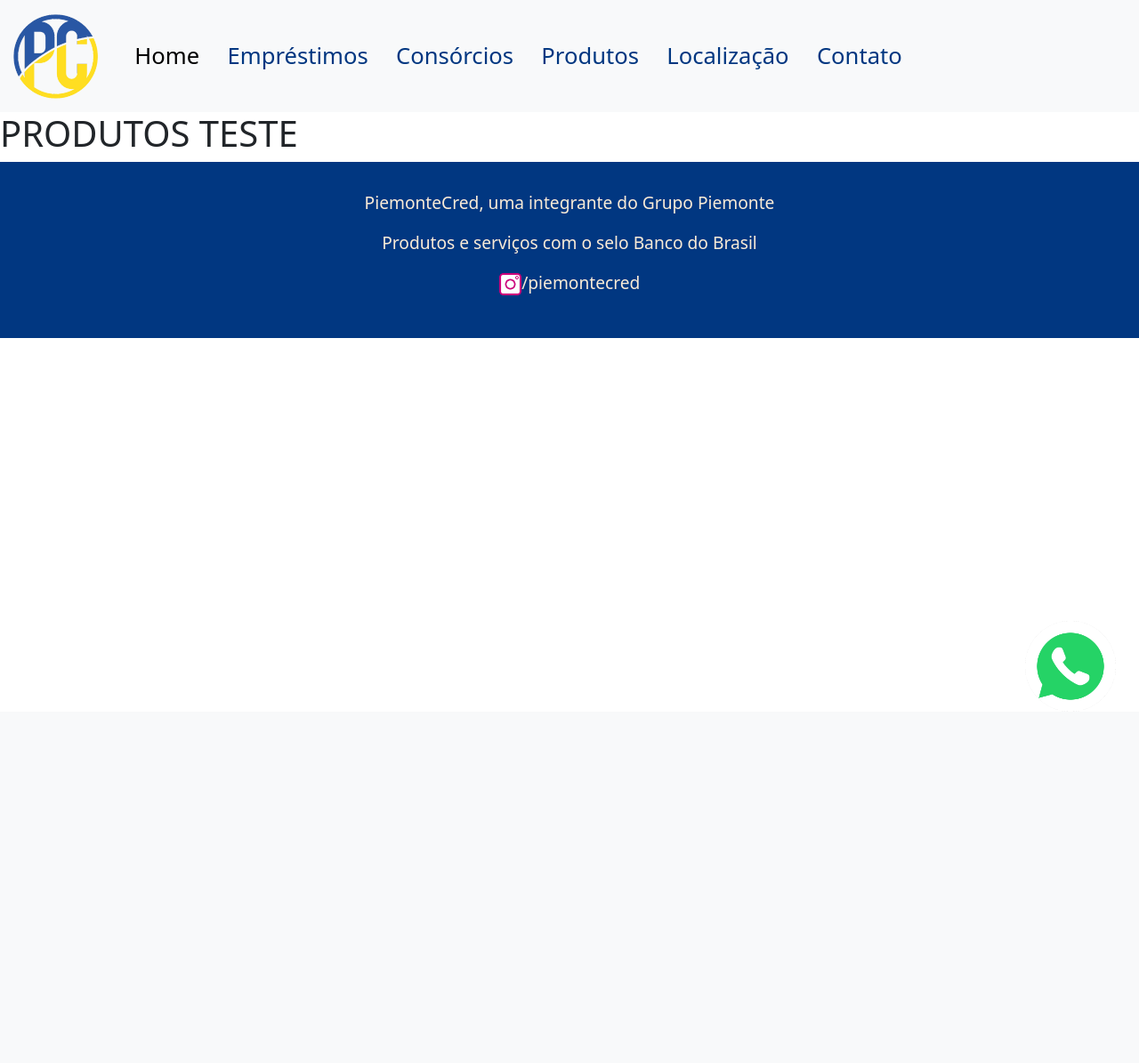
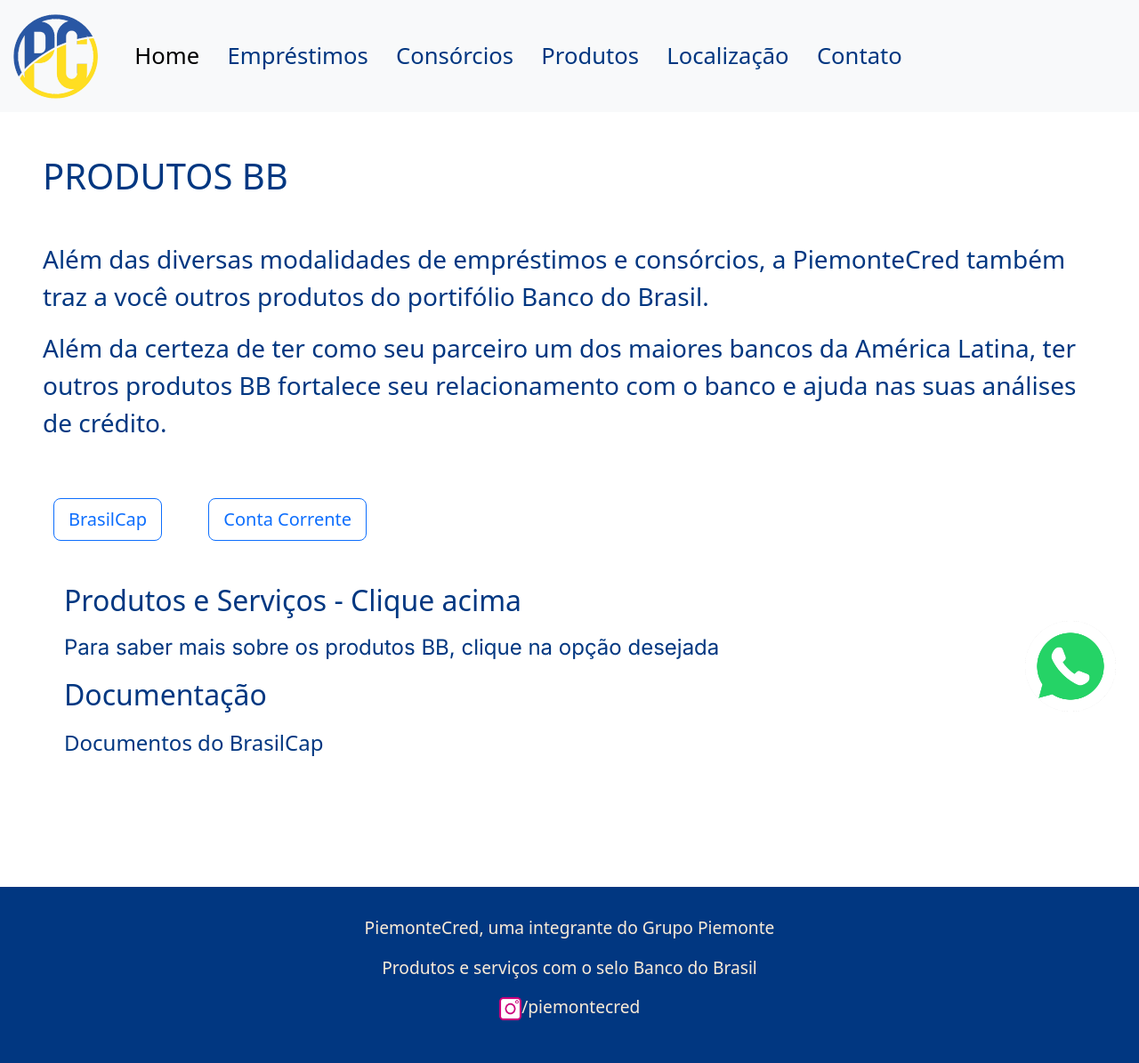
Before and after one commit to pablobagano/piemonte_v3, a Django app: page /produtos in a window 1280 px wide. Shown: the whole page at 89% size. Before the commit the page ends 787 px from the top, so only its background shows below. Run offline with Django 4.2, Linux system fonts and the light colour scheme; parts of the project's set-up code (start-up, migrations or seed data) failed here and were passed over; some libraries are stand-ins or nearby versions.

Commit message:
Produtos update

```diff
--- a/piemonte/views.py
+++ b/piemonte/views.py
@@ -14,7 +14,9 @@
     return render(request, 'piemonte/consorcios.html')
 
 def produtos(request):
-    return render(request, 'piemonte/produtos.html')
+    doc_cap = "CPF, Conta Corrente BB".strip().split(',')
+    doc_conta = "Idade entre 18 e 60 anos, CPF, Número de telefone com DDD".strip().split(',')
+    return render(request, 'piemonte/produtos.html', context ={"docCap": doc_cap, "docConta": doc_conta})
 
 def localizacao(request):
     context = {"mapa":piemonte_map, "bahia": bahia, "sergipe":sergipe}
--- a/setup/static/scripts/main.js
+++ b/setup/static/scripts/main.js
@@ -0,0 +1,78 @@
+console.log('JS enabled')
+const botoes = document.querySelectorAll('.btn-produtos');
+const botaoBrasilCap = document.querySelector('.brasilcap');
+const botaoContaCorrente = document.querySelector('.conta');
+const infoProduto = document.querySelector('.info-produto');
+const tituloProduto = document.querySelector('.produto-titulo');
+const descricaoProduto = document.querySelector('.descricao-produto')
+const documentosProduto = document.querySelector('.documentos-produto');
+
+
+botaoBrasilCap.addEventListener(
+    'click', () => {
+        alterarProduto("capitalizacao")
+        botaoBrasilCap.classList.add('active')
+    }
+)
+
+botaoContaCorrente.addEventListener(
+    'click', () => {
+        alterarProduto("conta")
+        botaoContaCorrente.classList.add('active')
+    }
+)
+
+function alterarProduto(tipoProduto){
+    botoes.forEach(function (botao){
+        botao.classList.remove('active')
+    })
+    infoProduto.setAttribute('produto', tipoProduto)
+    switch (tipoProduto){
+        case "capitalizacao":
+            tituloProduto.innerHTML = `
+            BrasilCap - Capitalização
+            `
+            descricaoProduto.innerHTML=`
+            <p>Planejar o futuro e economizar para realizar seus sonhos é possível com o Ourocap.
+            Você pode escolher um método de pagamento que se adeque ao seu orçamento e ainda ter a chance de ganhar prêmios mensais.
+            Não é apenas uma forma de poupar; é também uma oportunidade de se recompensar regularmente.</p>
+            <p>Com o Ourocap, o dia de sorte pode estar mais próximo do que você imagina. Ao adquirir um título, você recebe combinações únicas de números da sorte que lhe permitem participar de sorteios.
+            Esses sorteios são adaptados a cada tipo de pagamento, aumentando suas chances de ganhar algo especial enquanto você poupa.</p>
+            <p>Além disso, o valor que você investe no Ourocap retorna para você. Quando o prazo do título termina, o montante que você acumulou — capitalizado e ajustado pela Taxa Referencial — é automaticamente creditado em sua conta cadastrada.
+            Esse processo é feito sem a necessidade de qualquer ação da sua parte para solicitar o resgate.
+            Assim, você recebe de volta 100% do que pagou, mais os reajustes, garantindo que seu dinheiro não apenas está seguro, mas também rendendo.</p>
+            `
+            documentosProduto.innerHTML = `
+            <ul>
+                <li>CPF</li>
+                <li>Conta Corrente BB</li>
+            </ul>
+            `
+            break
+        case "conta":
+            tituloProduto.innerHTML = `
+            Conta Corrente
+            `
+            descricaoProduto.innerHTML = `
+            <p>Desfrute das inúmeras vantagens de ter uma conta corrente BB. Essa conta não só oferece a praticidade que você precisa para o dia a dia, mas também assegura a confiabilidade
+            que vem com o renome do Banco do Brasil. Ao abrir sua conta, você terá acesso imediato a uma ampla gama de produtos e serviços financeiros, incluindo cheque especial, PIX, cartões de crédito,
+             empréstimos com condições vantajosas, opções de investimento, seguros, entre outros recursos valiosos para a sua vida financeira.</p>
+            <p>E o melhor é que abrir a sua conta é fácil e rápido. Com apenas alguns cliques através do aplicativo, você pode iniciar o processo e,
+             uma vez aprovado, começar a aproveitar todos esses benefícios sem demora.</p>
+            <p>Além disso, você pode realizar esse procedimento de onde estiver e a qualquer momento, aproveitando a interface intuitiva do app. E não se preocupe com a segurança; ao se juntar ao Banco do Brasil,
+             você conta com um dos sistemas de segurança bancária mais robustos do mercado.
+            Com a conta corrente BB, você tem a praticidade ao alcance das mãos e a tranquilidade que precisa.</p>
+            `
+            documentosProduto.innerHTML = `
+            <ul>
+                <li>CPF</li>
+                <li>Idade entre 18 e 60 anos</li>
+                <li>Aparelho celular</li>
+                <li>Número de telefone com DDD</li>
+            </ul>
+            `
+            break
+        default:
+            break
+    }
+}
--- a/templates/piemonte/produtos.html
+++ b/templates/piemonte/produtos.html
@@ -1,5 +1,21 @@
 {% extends "piemonte/base.html" %}
 {% load static %}
 {% block content %}
-  <h1>PRODUTOS TESTE</h1>
+<div class="container-fluid p-5">
+  <h1 class="text-lg-start text-md-start text-sm-center mb-5" style="color: #013781;">PRODUTOS BB</h1>
+  <p class="fs-3 text" style="color: #013781;">Além das diversas modalidades de empréstimos e consórcios, a PiemonteCred também
+  traz a você outros produtos do portifólio Banco do Brasil.</p>
+  <p class="fs-3 text" style="color: #013781;">Além da certeza de ter como seu parceiro um dos maiores bancos da América Latina,
+  ter outros produtos BB fortalece seu relacionamento com o banco e ajuda nas suas análises de crédito.</p>
+  <div class="container-fluid pt-5 pb-5">
+    <button type="button" produto="capitalizacao" class="brasilcap btn-produtos btn btn-outline-primary btn-lg me-5">BrasilCap</button>
+    <button type="button" produto="conta" class="conta btn-produtos btn btn-outline-primary btn-lg me-5">Conta Corrente</button>
+    <div class="info-produto container-fluid mt-5 mb-5" produto="capitalizacao">
+      <h2 class="produto-titulo mb-3" style="color: #013781;">Produtos e Serviços - Clique acima</h2>
+      <p class="descricao-produto fs-4 text" style="color: #013781; margin: 0;">Para saber mais sobre os produtos BB, clique na opção desejada</p>
+      <h2 class="documentos-titulo mt-3 mb-3" style="color: #013781;">Documentação</h2>
+      <p class="documentos-produto fs-4 text" style="color: #013781;">Documentos do BrasilCap</p>
+    </div>
+  </div>
+</div>
 {% endblock content %}
```
